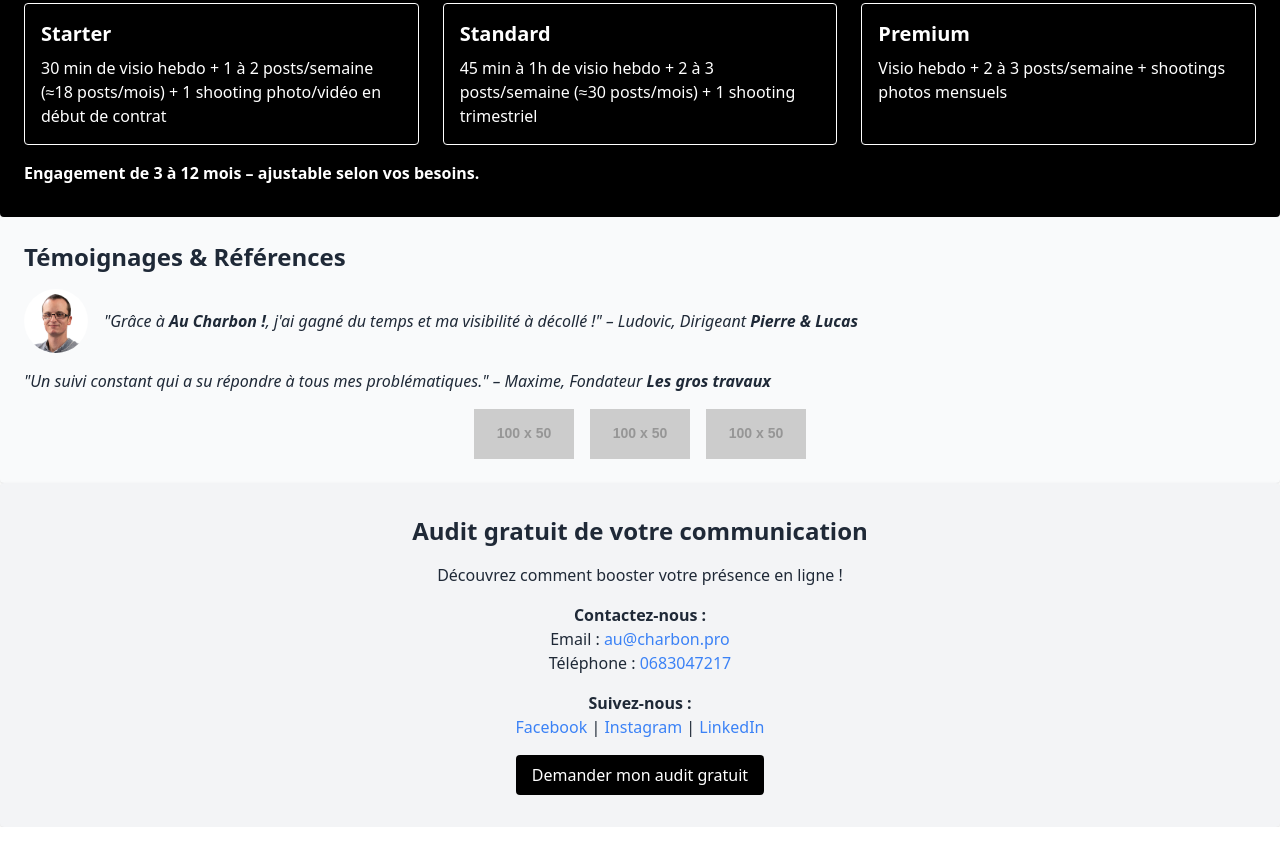
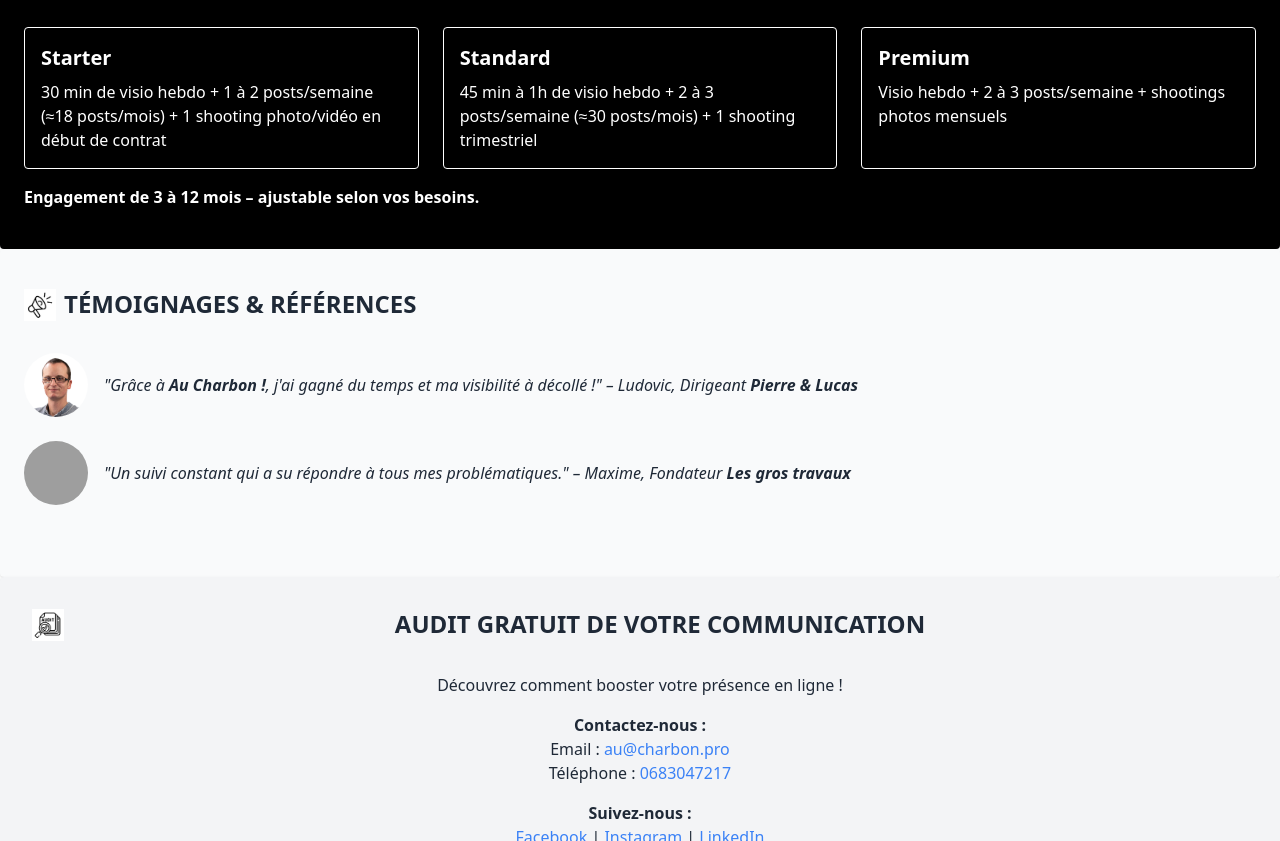
Before and after one commit to romaindudek/plaquette_au_charbon, a plain HTML site: page index.html in a window 1280 px wide. Shown: the part 1395-2236 px from the top of the page. Drawn offline with nearby package versions, Linux system fonts and the light colour scheme; grey boxes are pictures that could not be loaded; placeholder pictures from the web are drawn by us.

Commit message:
ajout images 5

```diff
--- a/index.html
+++ b/index.html
@@ -49,8 +49,8 @@
     </section>
 
 <!-- Détail des Formules -->
-<section id="formules" class="p-6 py-8 bg-black text-white rounded shadow">
-    <div class="grid grid-cols-[auto,1fr] items-start gap-2 mb-4">
+<section id="formules" class="p-6 py-10 bg-black text-white rounded shadow">
+    <div class="grid grid-cols-[auto,1fr] items-start gap-2 mb-8">
         <!-- Image de l'icône symbolisant la liberté -->
         <img src="https://raw.githubusercontent.com/romaindudek/plaquette_au_charbon/refs/heads/main/img/detail.png" alt="Liberté" class="w-8 h-8" />
         <!-- Titre avec texte en majuscules, gras et interligne réduit -->
@@ -83,32 +83,48 @@
 
 
     <!-- Témoignages / Références clients -->
-    <section id="temoignages" class="bg-gray-50 p-6 rounded shadow">
-      <h2 class="text-2xl font-bold mb-4">Témoignages & Références</h2>
-      <article class="flex items-center space-x-4 italic mb-4">
+    <section id="temoignages" class="bg-gray-50 p-6 py-10 rounded shadow">
+        <div class="grid grid-cols-[auto,1fr] items-start gap-2 mb-8">
+            <!-- Image de l'icône symbolisant la liberté -->
+            <img src="https://raw.githubusercontent.com/romaindudek/plaquette_au_charbon/refs/heads/main/img/speaker.png" alt="Liberté" class="w-8 h-8" />
+            <!-- Titre avec texte en majuscules, gras et interligne réduit -->
+            <h2 class="text-2xl font-bold uppercase leading-tight">
+                Témoignages & Références
+            </h2>
+          </div>
+      <article class="flex items-center space-x-4 italic mb-6">
         <img src="https://raw.githubusercontent.com/romaindudek/plaquette_au_charbon/refs/heads/main/img/portrait_Ludovic.jpg" alt="Portrait de Ludovic" class="w-16 h-16 rounded-full object-cover" />
         <p>
           "Grâce à <strong>Au Charbon !</strong>, j'ai gagné du temps et ma visibilité à décollé !" –
           <span class="font-medium">Ludovic, Dirigeant <strong>Pierre & Lucas</strong></span>
         </p>
       </article>
-
-      <article class="italic mb-4">
+      <article class="flex items-center space-x-4 italic mb-8">
+        <img src="https://raw.githubusercontent.com/romaindudek/plaquette_au_charbon/refs/heads/main/img/happy-maxime.jpg" alt="Portrait de Ludovic" class="w-16 h-16 rounded-full object-cover" />
         <p>
-          "Un suivi constant qui a su répondre à tous mes problématiques." –
-          <span class="font-medium">Maxime, Fondateur <strong>Les gros travaux</strong></span>
+            "Un suivi constant qui a su répondre à tous mes problématiques." –
+            <span class="font-medium">Maxime, Fondateur <strong>Les gros travaux</strong></span>
         </p>
       </article>
-      <div class="flex flex-wrap justify-center gap-4">
+      <!--      <div class="flex flex-wrap justify-center gap-4">
         <img src="https://via.placeholder.com/100x50?text=Client1" alt="Logo Client 1" class="max-w-[100px]" />
         <img src="https://via.placeholder.com/100x50?text=Client2" alt="Logo Client 2" class="max-w-[100px]" />
         <img src="https://via.placeholder.com/100x50?text=Client3" alt="Logo Client 3" class="max-w-[100px]" />
-      </div>
+      </div> -->
+
     </section>
 
     <!-- Appel à l’action -->
     <section id="cta" class="bg-gray-100 text-center p-8 rounded shadow">
-      <h2 class="text-2xl font-bold mb-4">Audit gratuit de votre communication</h2>
+        <div class="grid grid-cols-[auto,1fr] items-start gap-2 mb-8">
+            <!-- Image de l'icône symbolisant la liberté -->
+            <img src="https://raw.githubusercontent.com/romaindudek/plaquette_au_charbon/refs/heads/main/img/audit.png" alt="Liberté" class="w-8 h-8" />
+            <!-- Titre avec texte en majuscules, gras et interligne réduit -->
+            <h2 class="text-2xl font-bold uppercase leading-tight">
+                Audit gratuit de votre communication
+            </h2>
+          </div>
+      <h2 class="text-2xl font-bold mb-4"></h2>
       <p class="mb-4">Découvrez comment booster votre présence en ligne !</p>
       <div class="mb-4">
         <p class="font-semibold">Contactez-nous :</p>
```
Also changed, not shown: img/audit.png (added).
